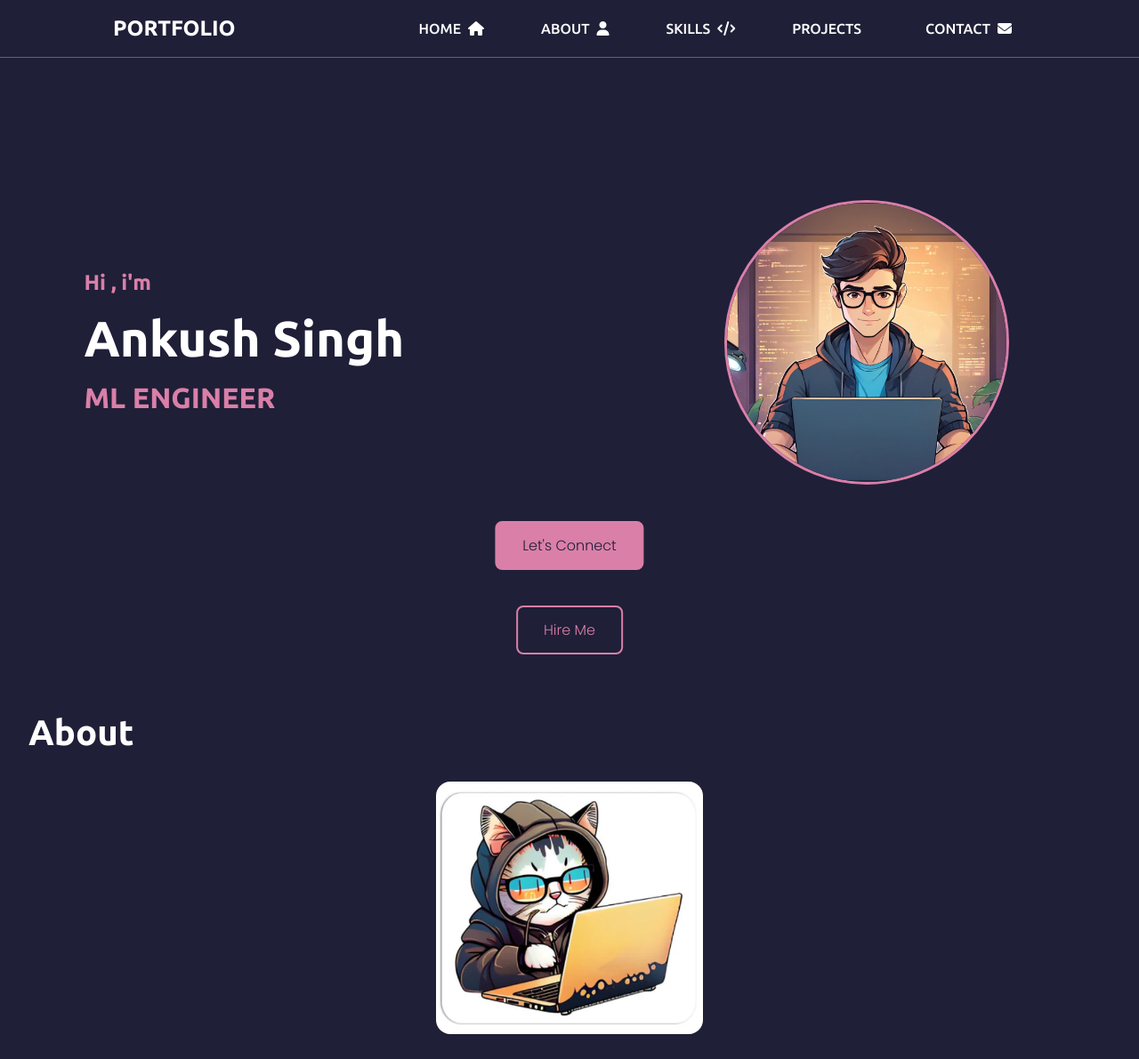
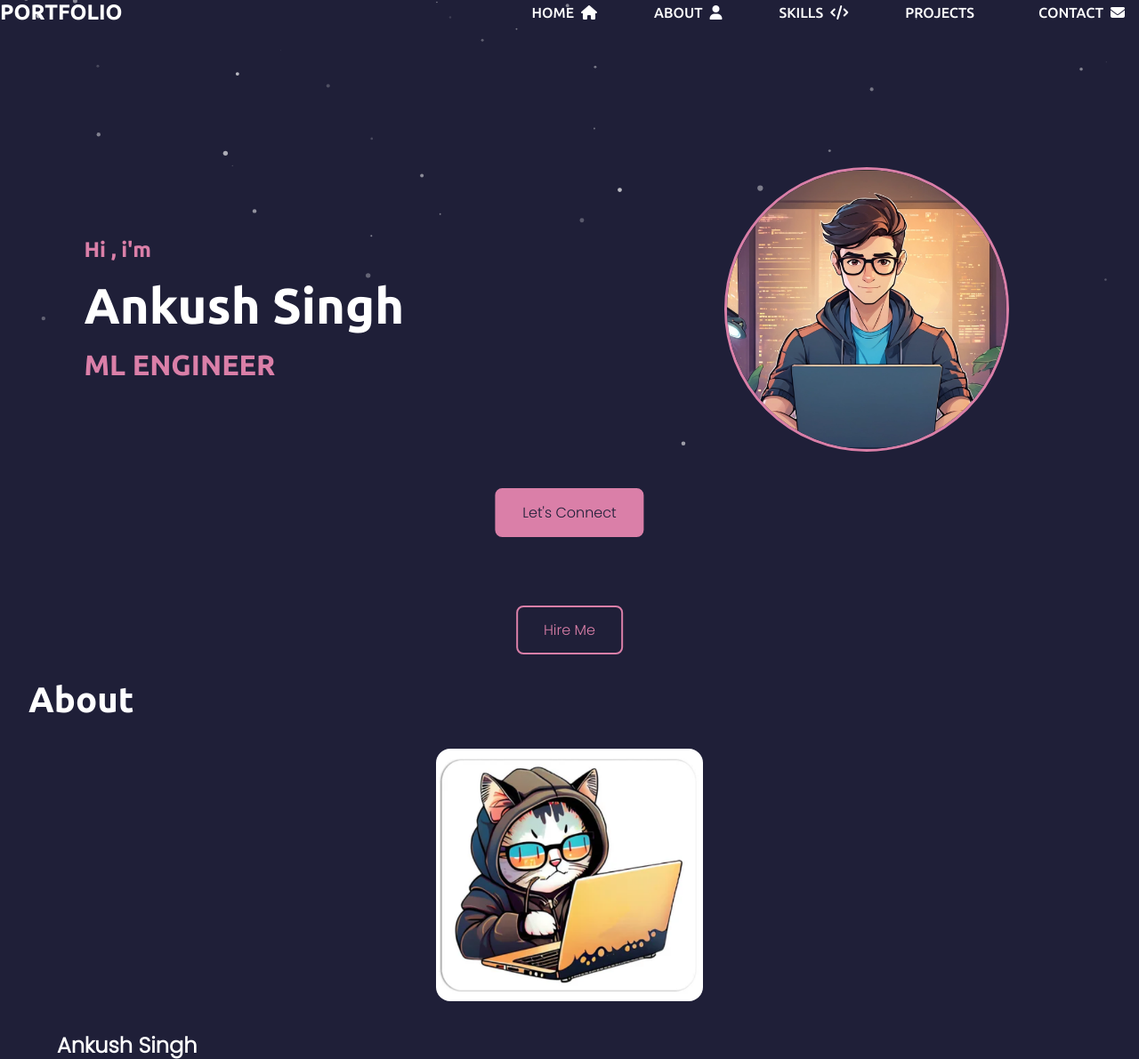
Before and after one commit to ankushsingh003/Portfolio_, a Django app: page / in a window 1280 px wide. Shown: the top 1191 px of the page at 89% size. Run offline with Django 5.2, Linux system fonts and the light colour scheme.

Commit message:
Added 3D falling snow background effect using Canvas and JavaScript.

```diff
--- /dev/null
+++ b/Base/Static/js/snow.js
@@ -0,0 +1,94 @@
+/**
+ * 3D Falling Snow Effect
+ * High-performance Canvas animation
+ */
+
+class Snowflake {
+    constructor(canvas) {
+        this.canvas = canvas;
+        this.reset();
+    }
+
+    reset() {
+        this.x = Math.random() * this.canvas.width;
+        this.y = Math.random() * this.canvas.height - this.canvas.height;
+        this.radius = Math.random() * 3 + 1; // Size for 3D depth
+        this.speed = Math.random() * 1 + 0.5;
+        this.wind = Math.random() * 0.5 - 0.25;
+        this.opacity = Math.random() * 0.5 + 0.3;
+
+        // Depth simulation: smaller particles are slower and fainter
+        this.z = Math.random() * 100; // 0 to 100 depth
+        this.speed *= (1 - this.z / 150);
+        this.opacity *= (1 - this.z / 150);
+        this.radius *= (1 - this.z / 150);
+    }
+
+    update() {
+        this.y += this.speed;
+        this.x += this.wind;
+
+        if (this.y > this.canvas.height) {
+            this.reset();
+            this.y = -10;
+        }
+
+        if (this.x > this.canvas.width) {
+            this.x = 0;
+        } else if (this.x < 0) {
+            this.x = this.canvas.width;
+        }
+    }
+
+    draw(ctx) {
+        ctx.beginPath();
+        ctx.arc(this.x, this.y, this.radius, 0, Math.PI * 2);
+        ctx.fillStyle = `rgba(255, 255, 255, ${this.opacity})`;
+        ctx.fill();
+    }
+}
+
+class SnowEffect {
+    constructor(canvasId) {
+        this.canvas = document.getElementById(canvasId);
+        if (!this.canvas) return;
+
+        this.ctx = this.canvas.getContext('2d');
+        this.snowflakes = [];
+        this.count = 150; // Total snowflakes
+
+        this.init();
+    }
+
+    init() {
+        this.resize();
+        window.addEventListener('resize', () => this.resize());
+
+        for (let i = 0; i < this.count; i++) {
+            this.snowflakes.push(new Snowflake(this.canvas));
+        }
+
+        this.animate();
+    }
+
+    resize() {
+        this.canvas.width = window.innerWidth;
+        this.canvas.height = window.innerHeight;
+    }
+
+    animate() {
+        this.ctx.clearRect(0, 0, this.canvas.width, this.canvas.height);
+
+        this.snowflakes.forEach(snowflake => {
+            snowflake.update();
+            snowflake.draw(this.ctx);
+        });
+
+        requestAnimationFrame(() => this.animate());
+    }
+}
+
+// Initialize when DOM is loaded
+document.addEventListener('DOMContentLoaded', () => {
+    new SnowEffect('snow-canvas');
+});
--- a/Base/Static/style.css
+++ b/Base/Static/style.css
@@ -7,6 +7,17 @@
     box-sizing: border-box;
     font-family: 'Ubuntu', sans-serif;
     scroll-behavior: smooth;
+}
+
+#snow-canvas {
+    position: fixed;
+    top: 0;
+    left: 0;
+    width: 100%;
+    height: 100%;
+    pointer-events: none;
+    z-index: -1;
+    background: transparent;
 }
 
 body {
--- a/Base/templates/home.html
+++ b/Base/templates/home.html
@@ -13,11 +13,9 @@
 </head>
 
 <body>
-    <!-- <h1>HEY THERE</h1>
-    <img src="{% static 'images/Screenshot 2026-02-13 205241.png'%}" alt=""> -->
-
-    <!-- navbar -->
-    <nav id="navbar" class="flex s-around bg-color">
+    <canvas id="snow-canvas"></canvas>
+    <!-- Navbar section -->
+    <nav class="navbar flex items-center f-white s-between p-1 px-4 sticky-top">
         <div class="left-nav">
             <h2 class="t-white">PORTFOLIO</h2>
         </div>
@@ -236,6 +234,7 @@
                 Error 404 Not Found
             </span></p>
     </footer>
+    <script src="{% static 'js/snow.js' %}"></script>
 </body>
 
 </html>
```
